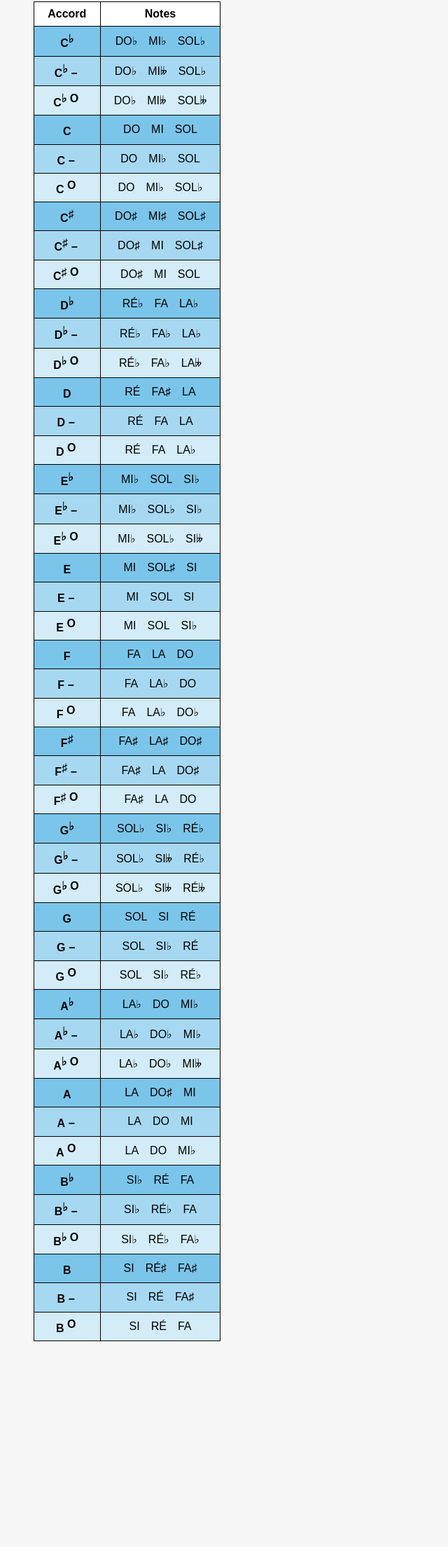
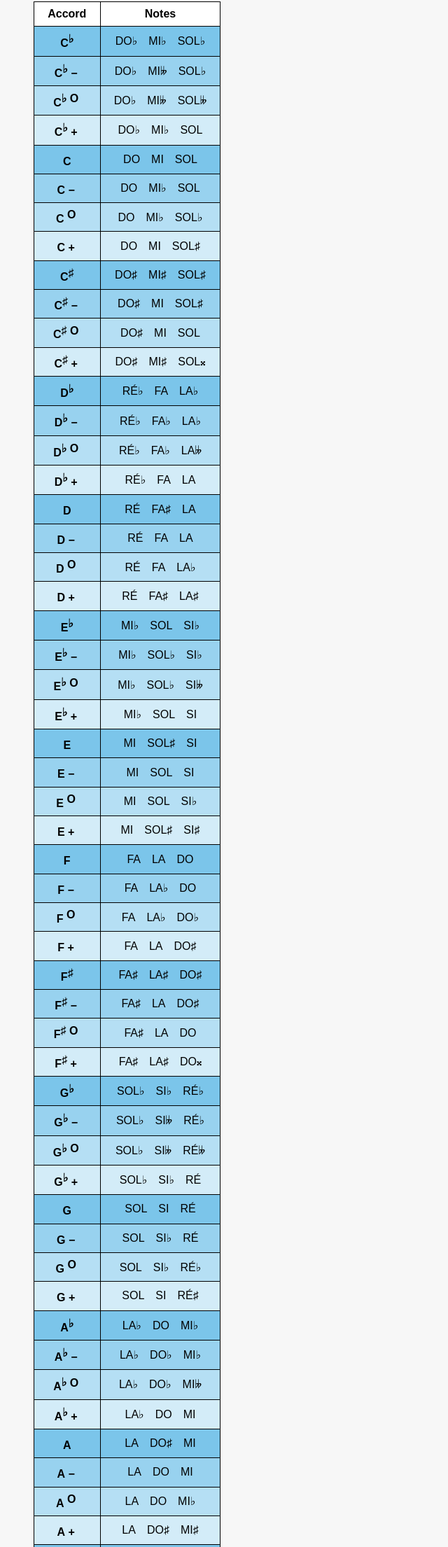
Before and after one commit to maximebochon/chord2notes, a plain HTML site: page docs/accords3sons.html in a window 1280 px wide. Shown: the part 102-2312 px from the top of the page at 70% size, without its empty margins (0-640 px from the left). Before the commit the page ends 2066 px from the top, so only its background shows below. Drawn offline with Linux system fonts and the light colour scheme; a web font is replaced by a local one.

Commit message:
add augmented chord in 3 sounds chords

```diff
--- a/docs/accords3sons.html
+++ b/docs/accords3sons.html
@@ -37,13 +37,16 @@
             font-weight: 600;
         }
         tr.MAJEUR {
-            background-color: hsl(200, 73%, calc(70% + 0*(90% - 70%)/(3 - 1)));
+            background-color: hsl(200, 73%, calc(70% + 0*(90% - 70%)/(4 - 1)));
         }
         tr.MINEUR {
-            background-color: hsl(200, 73%, calc(70% + 1*(90% - 70%)/(3 - 1)));
+            background-color: hsl(200, 73%, calc(70% + 1*(90% - 70%)/(4 - 1)));
         }
         tr.DIMINUÉ {
-            background-color: hsl(200, 73%, calc(70% + 2*(90% - 70%)/(3 - 1)));
+            background-color: hsl(200, 73%, calc(70% + 2*(90% - 70%)/(4 - 1)));
+        }
+        tr.AUGMENTÉ {
+            background-color: hsl(200, 73%, calc(70% + 3*(90% - 70%)/(4 - 1)));
         }
         td > span {
             letter-spacing: .2em;
@@ -113,6 +116,19 @@
             <ul><li>DO♭</li><li>MI𝄫</li><li>SOL𝄫</li></ul>
         </td>
     </tr>
+    <tr class="AUGMENTÉ">
+        <td>
+            C<sup>♭</sup>
+            <span>
+
+                +
+
+            </span>
+        </td>
+        <td>
+            <ul><li>DO♭</li><li>MI♭</li><li>SOL</li></ul>
+        </td>
+    </tr>
     <tr class="MAJEUR">
         <td>
             C<sup></sup>
@@ -150,6 +166,19 @@
         </td>
         <td>
             <ul><li>DO</li><li>MI♭</li><li>SOL♭</li></ul>
+        </td>
+    </tr>
+    <tr class="AUGMENTÉ">
+        <td>
+            C<sup></sup>
+            <span>
+
+                +
+
+            </span>
+        </td>
+        <td>
+            <ul><li>DO</li><li>MI</li><li>SOL♯</li></ul>
         </td>
     </tr>
     <tr class="MAJEUR">
@@ -191,6 +220,19 @@
             <ul><li>DO♯</li><li>MI</li><li>SOL</li></ul>
         </td>
     </tr>
+    <tr class="AUGMENTÉ">
+        <td>
+            C<sup>♯</sup>
+            <span>
+
+                +
+
+            </span>
+        </td>
+        <td>
+            <ul><li>DO♯</li><li>MI♯</li><li>SOL𝄪</li></ul>
+        </td>
+    </tr>
     <tr class="MAJEUR">
         <td>
             D<sup>♭</sup>
@@ -228,6 +270,19 @@
         </td>
         <td>
             <ul><li>RÉ♭</li><li>FA♭</li><li>LA𝄫</li></ul>
+        </td>
+    </tr>
+    <tr class="AUGMENTÉ">
+        <td>
+            D<sup>♭</sup>
+            <span>
+
+                +
+
+            </span>
+        </td>
+        <td>
+            <ul><li>RÉ♭</li><li>FA</li><li>LA</li></ul>
         </td>
     </tr>
     <tr class="MAJEUR">
@@ -269,6 +324,19 @@
             <ul><li>RÉ</li><li>FA</li><li>LA♭</li></ul>
         </td>
     </tr>
+    <tr class="AUGMENTÉ">
+        <td>
+            D<sup></sup>
+            <span>
+
+                +
+
+            </span>
+        </td>
+        <td>
+            <ul><li>RÉ</li><li>FA♯</li><li>LA♯</li></ul>
+        </td>
+    </tr>
     <tr class="MAJEUR">
         <td>
             E<sup>♭</sup>
@@ -306,6 +374,19 @@
         </td>
         <td>
             <ul><li>MI♭</li><li>SOL♭</li><li>SI𝄫</li></ul>
+        </td>
+    </tr>
+    <tr class="AUGMENTÉ">
+        <td>
+            E<sup>♭</sup>
+            <span>
+
+                +
+
+            </span>
+        </td>
+        <td>
+            <ul><li>MI♭</li><li>SOL</li><li>SI</li></ul>
         </td>
     </tr>
     <tr class="MAJEUR">
@@ -347,6 +428,19 @@
             <ul><li>MI</li><li>SOL</li><li>SI♭</li></ul>
         </td>
     </tr>
+    <tr class="AUGMENTÉ">
+        <td>
+            E<sup></sup>
+            <span>
+
+                +
+
+            </span>
+        </td>
+        <td>
+            <ul><li>MI</li><li>SOL♯</li><li>SI♯</li></ul>
+        </td>
+    </tr>
     <tr class="MAJEUR">
         <td>
             F<sup></sup>
@@ -384,6 +478,19 @@
         </td>
         <td>
             <ul><li>FA</li><li>LA♭</li><li>DO♭</li></ul>
+        </td>
+    </tr>
+    <tr class="AUGMENTÉ">
+        <td>
+            F<sup></sup>
+            <span>
+
+                +
+
+            </span>
+        </td>
+        <td>
+            <ul><li>FA</li><li>LA</li><li>DO♯</li></ul>
         </td>
     </tr>
     <tr class="MAJEUR">
@@ -425,6 +532,19 @@
             <ul><li>FA♯</li><li>LA</li><li>DO</li></ul>
         </td>
     </tr>
+    <tr class="AUGMENTÉ">
+        <td>
+            F<sup>♯</sup>
+            <span>
+
+                +
+
+            </span>
+        </td>
+        <td>
+            <ul><li>FA♯</li><li>LA♯</li><li>DO𝄪</li></ul>
+        </td>
+    </tr>
     <tr class="MAJEUR">
         <td>
             G<sup>♭</sup>
@@ -462,6 +582,19 @@
         </td>
         <td>
             <ul><li>SOL♭</li><li>SI𝄫</li><li>RÉ𝄫</li></ul>
+        </td>
+    </tr>
+    <tr class="AUGMENTÉ">
+        <td>
+            G<sup>♭</sup>
+            <span>
+
+                +
+
+            </span>
+        </td>
+        <td>
+            <ul><li>SOL♭</li><li>SI♭</li><li>RÉ</li></ul>
         </td>
     </tr>
     <tr class="MAJEUR">
@@ -503,6 +636,19 @@
             <ul><li>SOL</li><li>SI♭</li><li>RÉ♭</li></ul>
         </td>
     </tr>
+    <tr class="AUGMENTÉ">
+        <td>
+            G<sup></sup>
+            <span>
+
+                +
+
+            </span>
+        </td>
+        <td>
+            <ul><li>SOL</li><li>SI</li><li>RÉ♯</li></ul>
+        </td>
+    </tr>
     <tr class="MAJEUR">
         <td>
             A<sup>♭</sup>
@@ -540,6 +686,19 @@
         </td>
         <td>
             <ul><li>LA♭</li><li>DO♭</li><li>MI𝄫</li></ul>
+        </td>
+    </tr>
+    <tr class="AUGMENTÉ">
+        <td>
+            A<sup>♭</sup>
+            <span>
+
+                +
+
+            </span>
+        </td>
+        <td>
+            <ul><li>LA♭</li><li>DO</li><li>MI</li></ul>
         </td>
     </tr>
     <tr class="MAJEUR">
@@ -581,6 +740,19 @@
             <ul><li>LA</li><li>DO</li><li>MI♭</li></ul>
         </td>
     </tr>
+    <tr class="AUGMENTÉ">
+        <td>
+            A<sup></sup>
+            <span>
+
+                +
+
+            </span>
+        </td>
+        <td>
+            <ul><li>LA</li><li>DO♯</li><li>MI♯</li></ul>
+        </td>
+    </tr>
     <tr class="MAJEUR">
         <td>
             B<sup>♭</sup>
@@ -618,6 +790,19 @@
         </td>
         <td>
             <ul><li>SI♭</li><li>RÉ♭</li><li>FA♭</li></ul>
+        </td>
+    </tr>
+    <tr class="AUGMENTÉ">
+        <td>
+            B<sup>♭</sup>
+            <span>
+
+                +
+
+            </span>
+        </td>
+        <td>
+            <ul><li>SI♭</li><li>RÉ</li><li>FA♯</li></ul>
         </td>
     </tr>
     <tr class="MAJEUR">
@@ -659,6 +844,19 @@
             <ul><li>SI</li><li>RÉ</li><li>FA</li></ul>
         </td>
     </tr>
+    <tr class="AUGMENTÉ">
+        <td>
+            B<sup></sup>
+            <span>
+
+                +
+
+            </span>
+        </td>
+        <td>
+            <ul><li>SI</li><li>RÉ♯</li><li>FA𝄪</li></ul>
+        </td>
+    </tr>
     </tbody>
 </table>
 </body>
```
Also changed, not shown: 1 other file.
